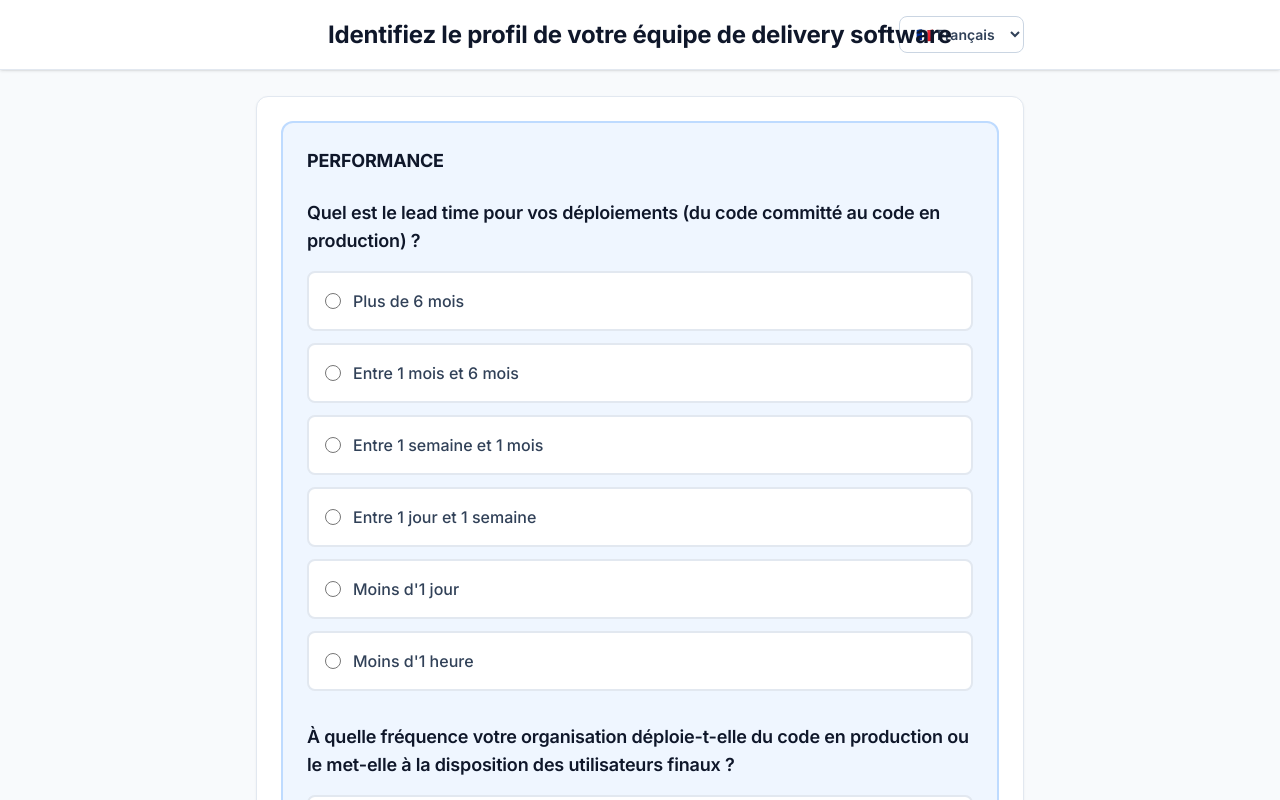
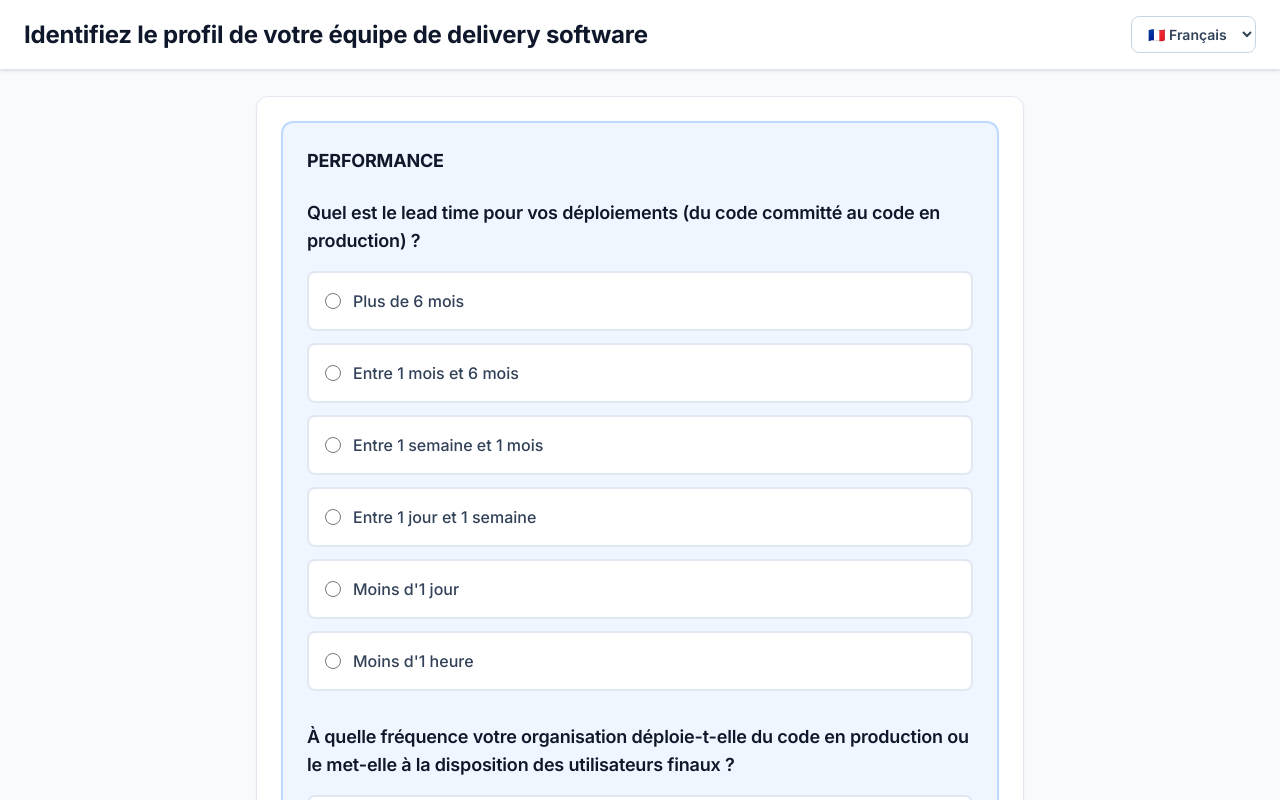
Before and after one commit to JDUcraft/dora, a Next.js app: page / in a window 1280 px wide. Shown: the top 800 px of the page. Built offline with nearby package versions, Linux system fonts and the light colour scheme.

Commit message:
Fix header layout with proper spacing between title and language selector

```diff
--- a/src/app/page.tsx
+++ b/src/app/page.tsx
@@ -280,11 +280,10 @@ export default function Home() {
   return (
     <>
       <div className="fixed top-0 left-0 right-0 z-50 bg-white/95 backdrop-blur-sm py-4 px-6 shadow-sm border-b border-slate-200">
-        <div className="max-w-3xl mx-auto flex justify-between items-center">
-          <h1 className="text-xl md:text-2xl font-bold text-slate-900 absolute left-1/2 transform -translate-x-1/2">
+        <div className="max-w-7xl mx-auto flex justify-between items-center">
+          <h1 className="text-xl md:text-2xl font-bold text-slate-900">
             {t('home.title')}
           </h1>
-          <div className="flex items-center gap-4 ml-auto">
           <select
             value={locale}
             onChange={(e) => changeLocale(e.target.value as 'fr' | 'en')}
@@ -293,7 +292,6 @@ export default function Home() {
             <option value="fr">🇫🇷 Français</option>
             <option value="en">🇬🇧 English</option>
           </select>
-          </div>
         </div>
       </div>
 
```
Lines whose indentation alone changed are shown as unchanged.
